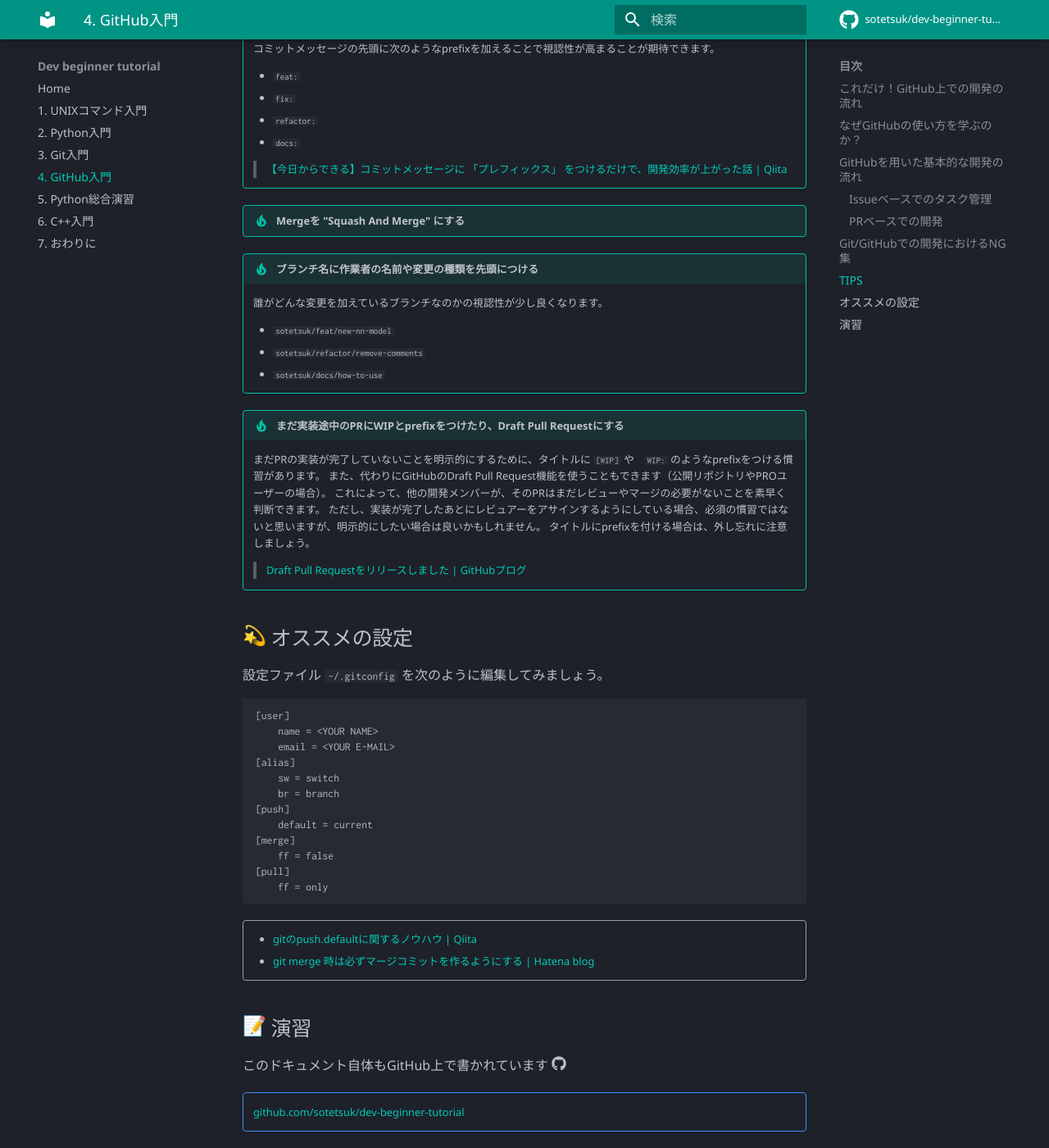
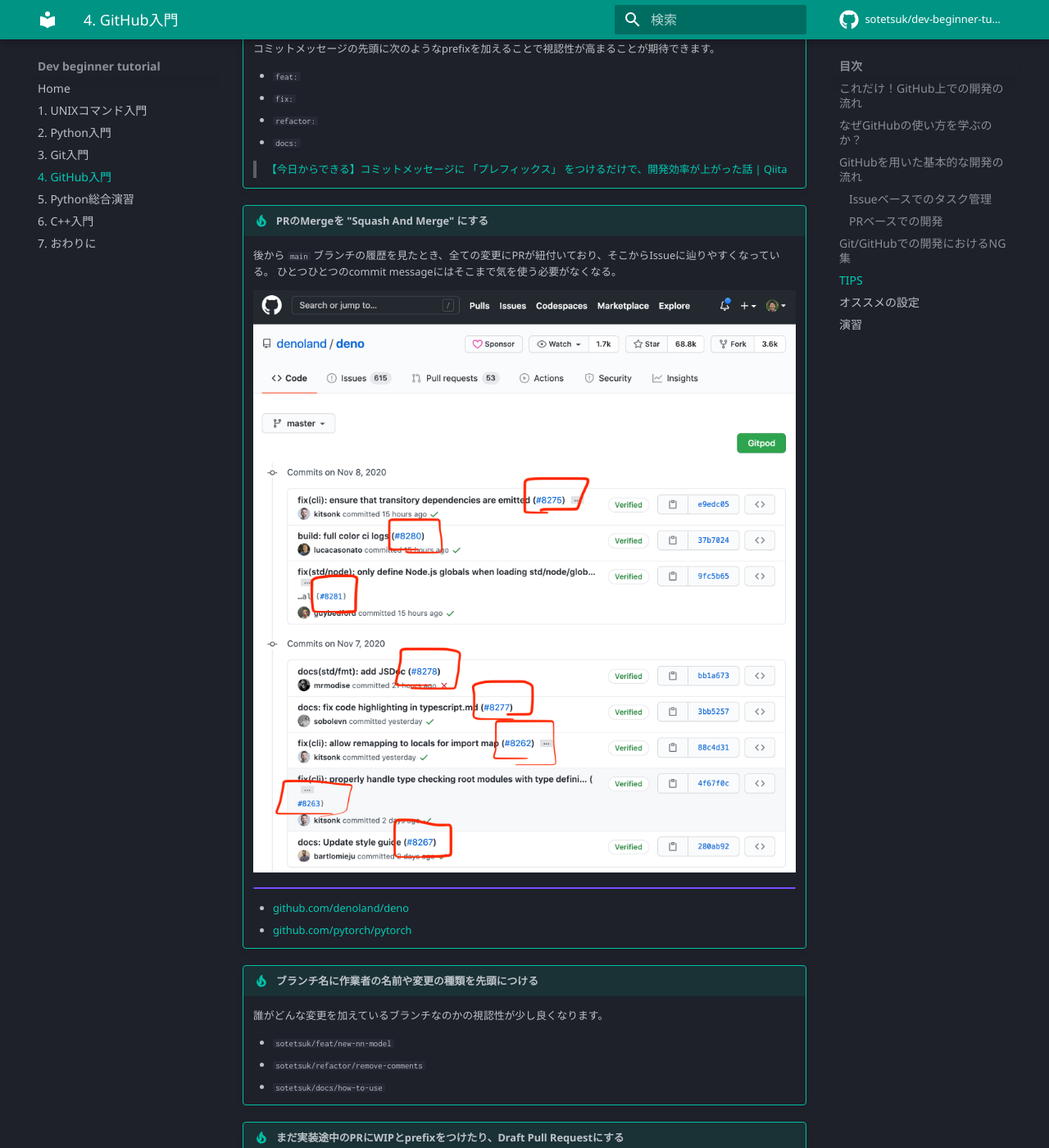
Before and after one commit to sotetsuk/dev-beginner-tutorial, an MkDocs documentation site: the page built from docs/github.md, in a window 1280 px wide and 1400 px high, scrolled down 5371 px. Shown: the whole window at 82% size. Built offline with MkDocs 1.6.1 and Material for MkDocs 9.7.7, drawn with Linux system fonts in a browser that asks for light colours; emoji names are drawn with the system emoji font; comment, search, counter and statistics services are not loaded.

Commit message:
add deno img

```diff
--- a/docs/github.md
+++ b/docs/github.md
@@ -186,7 +186,17 @@
 
     > [【今日からできる】コミットメッセージに 「プレフィックス」 をつけるだけで、開発効率が上がった話 | Qiita](https://qiita.com/numanomanu/items/45dd285b286a1f7280ed)
 
-!!! tip "Mergeを "Squash And Merge" にする"
+!!! tip "PRのMergeを "Squash And Merge" にする"
+
+    後から `main` ブランチの履歴を見たとき、全ての変更にPRが紐付いており、そこからIssueに辿りやすくなっている。
+    ひとつひとつのcommit messageにはそこまで気を使う必要がなくなる。
+
+    ![deno](assets/deno.png)
+
+    !!! example ""
+
+    - [github.com/denoland/deno](https://github.com/denoland/deno/commits/master)
+    - [github.com/pytorch/pytorch](https://github.com/pytorch/pytorch)
 
 !!! tip "ブランチ名に作業者の名前や変更の種類を先頭につける"
 
```
Also changed, not shown: docs/assets/deno.png (added).
